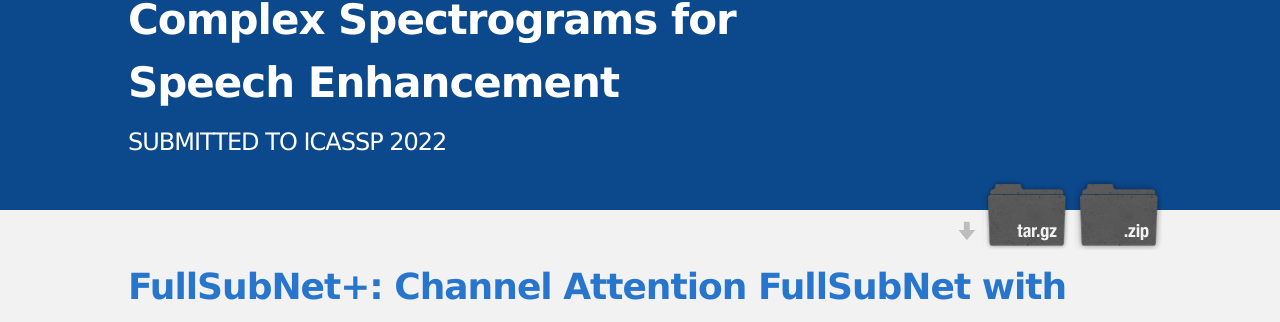
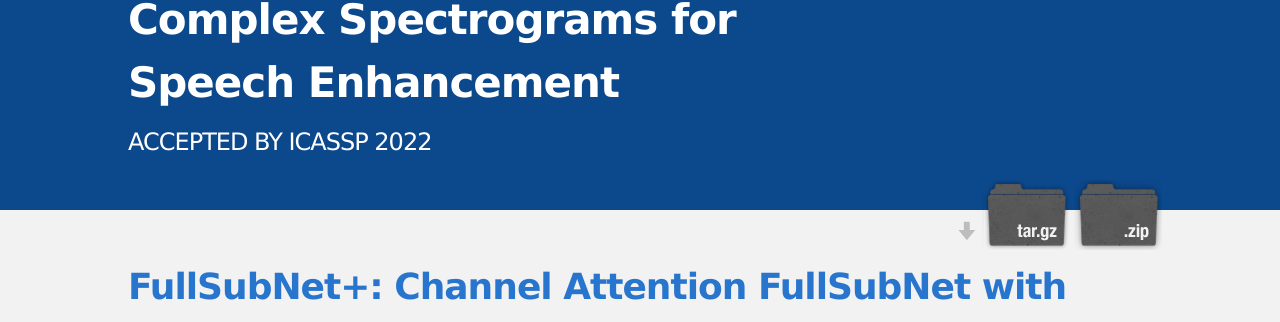
Before and after one commit to RookieJunChen/Inter-SubNet_demo, a Jekyll site: the page built from index.md, in a window 1280 px wide and 900 px high. Shown: the part 240-562 px from the top of the window. Built offline with Jekyll 4.4.1, drawn with Linux system fonts in a browser that asks for light colours; our own code applies the rules of GitHub Pages for plain Markdown files.

Commit message:
accepted

```diff
--- a/_config.yml
+++ b/_config.yml
@@ -1,5 +1,5 @@
 title: "FullSubNet+: Channel Attention FullSubNet with Complex Spectrograms for Speech Enhancement"
-description: SUBMITTED TO ICASSP 2022
+description: ACCEPTED BY ICASSP 2022
 show_downloads: true
 google_analytics:
 theme: jekyll-theme-slate
```
